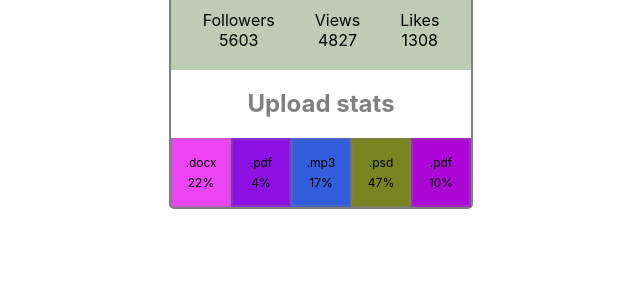
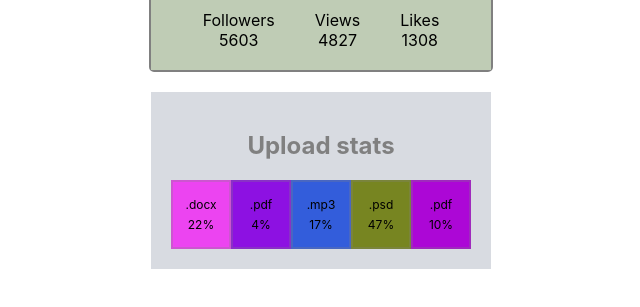
Before and after one commit to ElinaDubrovska/goit-react-hw-01-components, a React (Create React App) app: page / in a window 1280 px wide. Shown: the part 261-568 px from the top of the page, without its empty margins (319-959 px from the left). Built offline with nearby package versions, Linux system fonts and the light colour scheme.

Commit message:
fix statistics section

```diff
--- a/src/components/App.jsx
+++ b/src/components/App.jsx
@@ -12,9 +12,9 @@ export const App = () => {
     <><ProfileBox>
       <Profile user={user} />
       <Stats user={user} />
+
+    </ProfileBox>
     <StatsSection data={data}/>
-    </ProfileBox>
-
     </>
 
   );
--- a/src/components/Profile/Profile.styled.js
+++ b/src/components/Profile/Profile.styled.js
@@ -1,12 +1,12 @@
 import styled from 'styled-components';
 
 export const ProfileBox = styled.div`
-width: 300px;
+width: 340px;
 margin-left: auto;
 margin-right: auto;
 margin-top: 0;
 margin-bottom: 0;
-
+padding: 0px;
 background-color: fff;
 border: 2px solid gray;
 border-radius: 5px;
--- a/src/components/Statistics/Statistics.jsx
+++ b/src/components/Statistics/Statistics.jsx
@@ -1,9 +1,9 @@
-import { StatisticsElement, StatisticsList, StatsTitle } from "./Statistics.styled"
+import { StatisticsElement, StatisticsList, StatsTitle, StatisticsWraper } from "./Statistics.styled"
 import { StatsCard } from "./StatsCard"
 
 export const StatsSection = ({data}) =>{
     return(
-        <section>
+        <StatisticsWraper>
         <StatsTitle>Upload stats</StatsTitle>
       <StatisticsList>
             {data.map(item=>(
@@ -11,6 +11,6 @@ export const StatsSection = ({data}) =>{
                 <StatsCard item={item}/>
        </StatisticsElement>))}
         </StatisticsList>
-        </section>
+        </StatisticsWraper>
     )
 }
--- a/src/components/Statistics/Statistics.styled.js
+++ b/src/components/Statistics/Statistics.styled.js
@@ -1,5 +1,12 @@
 import styled from 'styled-components';
 
+export const StatisticsWraper = styled.section`
+width: 300px;
+  background-color: #7884984a;
+  margin: 0 auto;
+  padding: 20px;
+  margin-top: 20px;
+`;
 export const StatsTitle = styled.h2`
 font-size: 24px;
   font-weight: bold;
```
